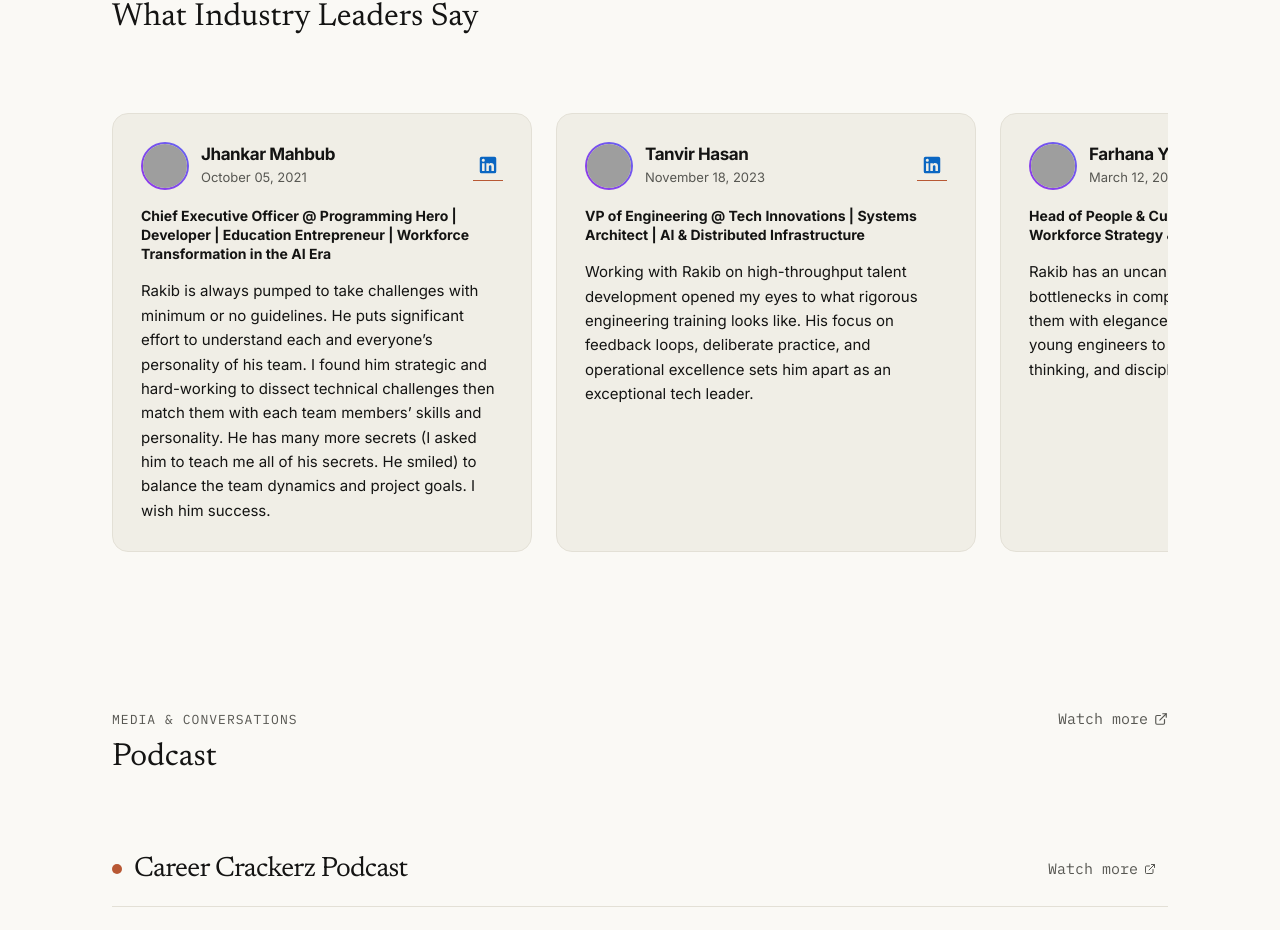
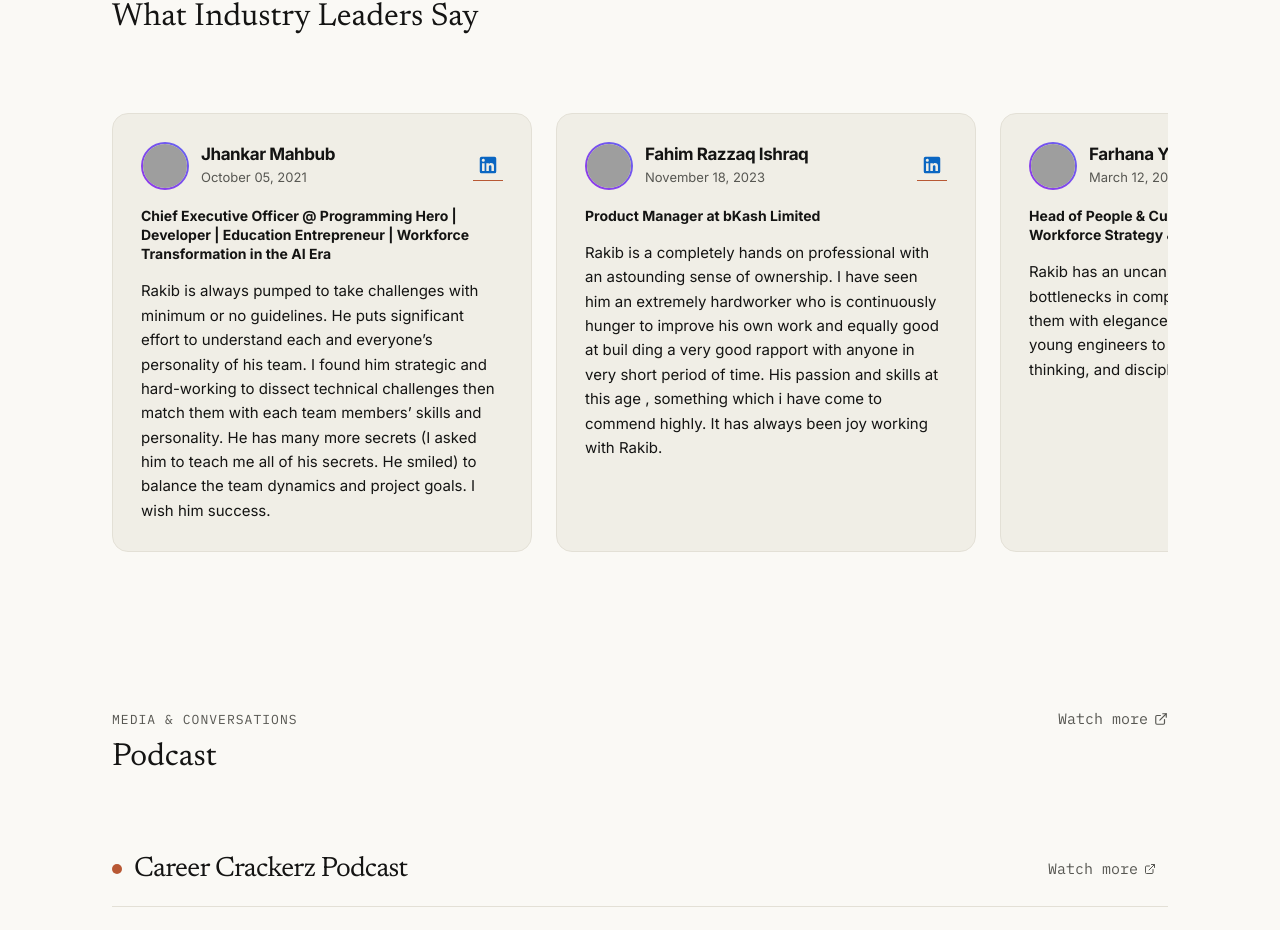
Before and after one commit to abdurrakib0/rakibxyz-2026, a Next.js app in the folder nextjs/: page / in a window 1280 px wide. Shown: the part 1653-2583 px from the top of the page. Built offline with nearby package versions, Linux system fonts and the light colour scheme; no server answers; grey boxes are pictures that could not be loaded.

Commit message:
Fix real-time recommendation synchronization: remove hardcoded fallback, sync local JSON and Supabase concurrently for instant frontend reflection

```diff
--- a/nextjs/components/RecommendationsSection.tsx
+++ b/nextjs/components/RecommendationsSection.tsx
@@ -7,66 +7,8 @@ interface RecommendationsSectionProps {
   recommendations?: Recommendation[];
 }
 
-const defaultRecommendations: Recommendation[] = [
-  {
-    id: 'rec_1',
-    name: 'Jhankar Mahbub',
-    role: 'Chief Executive Officer @ Programming Hero | Developer | Education Entrepreneur | Workforce Transformation in the AI Era',
-    company: 'Programming Hero',
-    avatarUrl: 'https://images.unsplash.com/photo-1534528741775-53994a69daeb?w=150&auto=format&fit=crop&q=80',
-    content:
-      'Rakib is always pumped to take challenges with minimum or no guidelines. He puts significant effort to understand each and everyone’s personality of his team. I found him strategic and hard-working to dissect technical challenges then match them with each team members’ skills and personality. He has many more secrets (I asked him to teach me all of his secrets. He smiled) to balance the team dynamics and project goals. I wish him success.',
-    linkedinUrl: 'https://www.linkedin.com/in/jhankar-mahbub/',
-    date: 'October 05, 2021',
-  },
-  {
-    id: 'rec_2',
-    name: 'Tanvir Hasan',
-    role: 'VP of Engineering @ Tech Innovations | Systems Architect | AI & Distributed Infrastructure',
-    company: 'Tech Innovations Ltd',
-    avatarUrl: 'https://images.unsplash.com/photo-1507003211169-0a1dd7228f2d?w=150&auto=format&fit=crop&q=80',
-    content:
-      'Working with Rakib on high-throughput talent development opened my eyes to what rigorous engineering training looks like. His focus on feedback loops, deliberate practice, and operational excellence sets him apart as an exceptional tech leader.',
-    linkedinUrl: 'https://www.linkedin.com/in/abdurrakib0/',
-    date: 'November 18, 2023',
-  },
-  {
-    id: 'rec_3',
-    name: 'Farhana Yasmin',
-    role: 'Head of People & Culture @ Global Dev Talent | Workforce Strategy & Talent Acquisition',
-    company: 'Global Dev Talent',
-    avatarUrl: 'https://images.unsplash.com/photo-1573496359142-b8d87734a5a2?w=150&auto=format&fit=crop&q=80',
-    content:
-      'Rakib has an uncanny ability to identify bottlenecks in complex team operations and solve them with elegance. His mentorship style inspires young engineers to strive for craft, systems thinking, and discipline.',
-    linkedinUrl: 'https://www.linkedin.com/in/abdurrakib0/',
-    date: 'March 12, 2024',
-  },
-  {
-    id: 'rec_4',
-    name: 'Arifur Rahman',
-    role: 'Lead Architect @ CloudScale Systems | Cloud Infrastructure, Microservices & Reliability',
-    company: 'CloudScale Systems',
-    avatarUrl: 'https://images.unsplash.com/photo-1500648767791-00dcc994a43e?w=150&auto=format&fit=crop&q=80',
-    content:
-      'Rakib approaches every technical and managerial challenge with incredible clarity. His ability to align distributed teams toward quantifiable milestones made working alongside him a privilege.',
-    linkedinUrl: 'https://www.linkedin.com/in/abdurrakib0/',
-    date: 'August 24, 2023',
-  },
-  {
-    id: 'rec_5',
-    name: 'Mahmudul Karim',
-    role: 'Chief Technology Officer @ NextGen Ventures | Scaling Tech Teams & Product Innovation',
-    company: 'NextGen Ventures',
-    avatarUrl: 'https://images.unsplash.com/photo-1472099645785-5658abf4ff4e?w=150&auto=format&fit=crop&q=80',
-    content:
-      'A leader who leads by example. Abdur Rakib has built an unparalleled operational model for tech workforce development. His dedication to craft, systems thinking, and execution speed is truly world-class.',
-    linkedinUrl: 'https://www.linkedin.com/in/abdurrakib0/',
-    date: 'January 15, 2024',
-  },
-];
-
 export default function RecommendationsSection({
-  recommendations = defaultRecommendations,
+  recommendations = [],
 }: RecommendationsSectionProps) {
   const scrollContainerRef = useRef<HTMLDivElement>(null);
   const [canScrollLeft, setCanScrollLeft] = useState(false);
@@ -77,7 +19,7 @@ export default function RecommendationsSection({
   const startX = useRef(0);
   const scrollLeftStart = useRef(0);
 
-  const items = recommendations && recommendations.length > 0 ? recommendations : defaultRecommendations;
+  const items = recommendations || [];
 
   const checkScroll = useCallback(() => {
     if (!scrollContainerRef.current) return;
--- a/nextjs/data/site-data.json
+++ b/nextjs/data/site-data.json
@@ -328,12 +328,12 @@
     },
     {
       "id": "rec_2",
-      "name": "Tanvir Hasan",
-      "role": "VP of Engineering @ Tech Innovations | Systems Architect | AI & Distributed Infrastructure",
+      "name": "Fahim Razzaq Ishraq",
+      "role": "Product Manager at bKash Limited",
       "company": "Tech Innovations Ltd",
-      "avatarUrl": "https://images.unsplash.com/photo-1507003211169-0a1dd7228f2d?w=150&auto=format&fit=crop&q=80",
-      "content": "Working with Rakib on high-throughput talent development opened my eyes to what rigorous engineering training looks like. His focus on feedback loops, deliberate practice, and operational excellence sets him apart as an exceptional tech leader.",
-      "linkedinUrl": "https://www.linkedin.com/in/abdurrakib0/",
+      "avatarUrl": "https://media.licdn.com/dms/image/v2/C4E03AQGmt7lPKp9yGw/profile-displayphoto-shrink_400_400/profile-displayphoto-shrink_400_400/0/1516839768751?e=1789603200&v=beta&t=Zb2wsvour1Pc8nLiwbfpe9oOtTAzd2t6WotGgLKX8Og",
+      "content": "Rakib is a completely hands on professional with an astounding sense of ownership. I have seen him an extremely hardworker who is continuously hunger to improve his own work and equally good at buil ding a very good rapport with anyone in very short period of time. His passion and skills at this age , something which i have come to commend highly. It has always been joy working with Rakib. ",
+      "linkedinUrl": "https://www.linkedin.com/in/fahim-razzaq-ishraq-9a905581/",
       "date": "November 18, 2023",
       "sortOrder": 2
     },
--- a/nextjs/lib/data.ts
+++ b/nextjs/lib/data.ts
@@ -290,11 +290,27 @@ export async function getRecommendationsAsync(): Promise<Recommendation[]> {
 }
 
 export async function saveRecommendationAsync(item: Recommendation): Promise<{ success: boolean; data?: Recommendation; message?: string }> {
+  // 1. Always update local database file first for immediate sync
+  try {
+    const localDb = getDatabase();
+    if (!localDb.recommendations) localDb.recommendations = [];
+    const existsIndex = localDb.recommendations.findIndex((r) => r.id === item.id);
+    if (existsIndex >= 0) {
+      localDb.recommendations[existsIndex] = item;
+    } else {
+      localDb.recommendations.push(item);
+    }
+    saveDatabase(localDb);
+  } catch (e: any) {
+    console.error('Local recommendation save error:', e);
+  }
+
+  // 2. Also persist to Supabase if configured
   if (isSupabaseConfigured() && supabaseAdmin) {
     try {
       const { data, error } = await supabaseAdmin
         .from('recommendations')
-        .insert([{
+        .upsert([{
           id: item.id,
           name: item.name,
           role: item.role,
@@ -305,32 +321,33 @@ export async function saveRecommendationAsync(item: Recommendation): Promise<{ s
           relation: item.relation,
           date: item.date,
           sort_order: item.sortOrder ?? 0,
-        }])
-        .select()
-        .single();
+        }]);
 
-      if (error) throw error;
-      return { success: true, data: item };
+      if (error) console.error('Supabase recommendation save error:', error);
     } catch (err: any) {
       console.error('Error saving recommendation to Supabase:', err);
-      return { success: false, message: err.message || 'Failed to save recommendation' };
     }
   }
 
-  // Local fallback
-  try {
-    const localDb = getDatabase();
-    if (!localDb.recommendations) localDb.recommendations = [];
-    localDb.recommendations.push(item);
-    saveDatabase(localDb);
-    return { success: true, data: item };
-  } catch (e: any) {
-    console.error('Local recommendation save error:', e);
-    return { success: false, message: e.message || 'Local save error' };
-  }
+  return { success: true, data: item };
 }
 
 export async function updateRecommendationAsync(id: string, updates: Partial<Recommendation>): Promise<{ success: boolean; message?: string }> {
+  // 1. Always update local database file first for immediate sync
+  try {
+    const localDb = getDatabase();
+    if (localDb.recommendations) {
+      const idx = localDb.recommendations.findIndex((r) => r.id === id);
+      if (idx !== -1) {
+        localDb.recommendations[idx] = { ...localDb.recommendations[idx], ...updates };
+        saveDatabase(localDb);
+      }
+    }
+  } catch (e: any) {
+    console.error('Local recommendation update error:', e);
+  }
+
+  // 2. Also persist to Supabase if configured
   if (isSupabaseConfigured() && supabaseAdmin) {
     try {
       const dbPayload: any = {};
@@ -349,47 +366,39 @@ export async function updateRecommendationAsync(id: string, updates: Partial<Rec
         .update(dbPayload)
         .eq('id', id);
 
-      if (error) throw error;
-      return { success: true };
+      if (error) {
+        console.error('Supabase recommendation update error:', error);
+      }
     } catch (err: any) {
       console.error('Error updating recommendation in Supabase:', err);
-      return { success: false, message: err.message || 'Failed to update recommendation' };
     }
   }
 
-  // Local fallback
-  const localDb = getDatabase();
-  if (localDb.recommendations) {
-    const idx = localDb.recommendations.findIndex((r) => r.id === id);
-    if (idx !== -1) {
-      localDb.recommendations[idx] = { ...localDb.recommendations[idx], ...updates };
-      saveDatabase(localDb);
-      return { success: true };
-    }
-  }
-  return { success: false, message: 'Recommendation not found' };
+  return { success: true };
 }
 
 export async function deleteRecommendationAsync(id: string): Promise<boolean> {
+  // 1. Always update local database file first
+  try {
+    const localDb = getDatabase();
+    if (localDb.recommendations) {
+      localDb.recommendations = localDb.recommendations.filter((r) => r.id !== id);
+      saveDatabase(localDb);
+    }
+  } catch (e: any) {
+    console.error('Local recommendation delete error:', e);
+  }
+
+  // 2. Also delete in Supabase
   if (isSupabaseConfigured() && supabaseAdmin) {
     try {
-      const { error } = await supabaseAdmin
-        .from('recommendations')
-        .delete()
-        .eq('id', id);
-      if (!error) return true;
+      await supabaseAdmin.from('recommendations').delete().eq('id', id);
     } catch (err) {
       console.error('Error deleting recommendation from Supabase:', err);
     }
   }
 
-  const localDb = getDatabase();
-  if (localDb.recommendations) {
-    localDb.recommendations = localDb.recommendations.filter((r) => r.id !== id);
-    saveDatabase(localDb);
-    return true;
-  }
-  return false;
+  return true;
 }
 
 // ---------------------------------------------------------------------------
```
